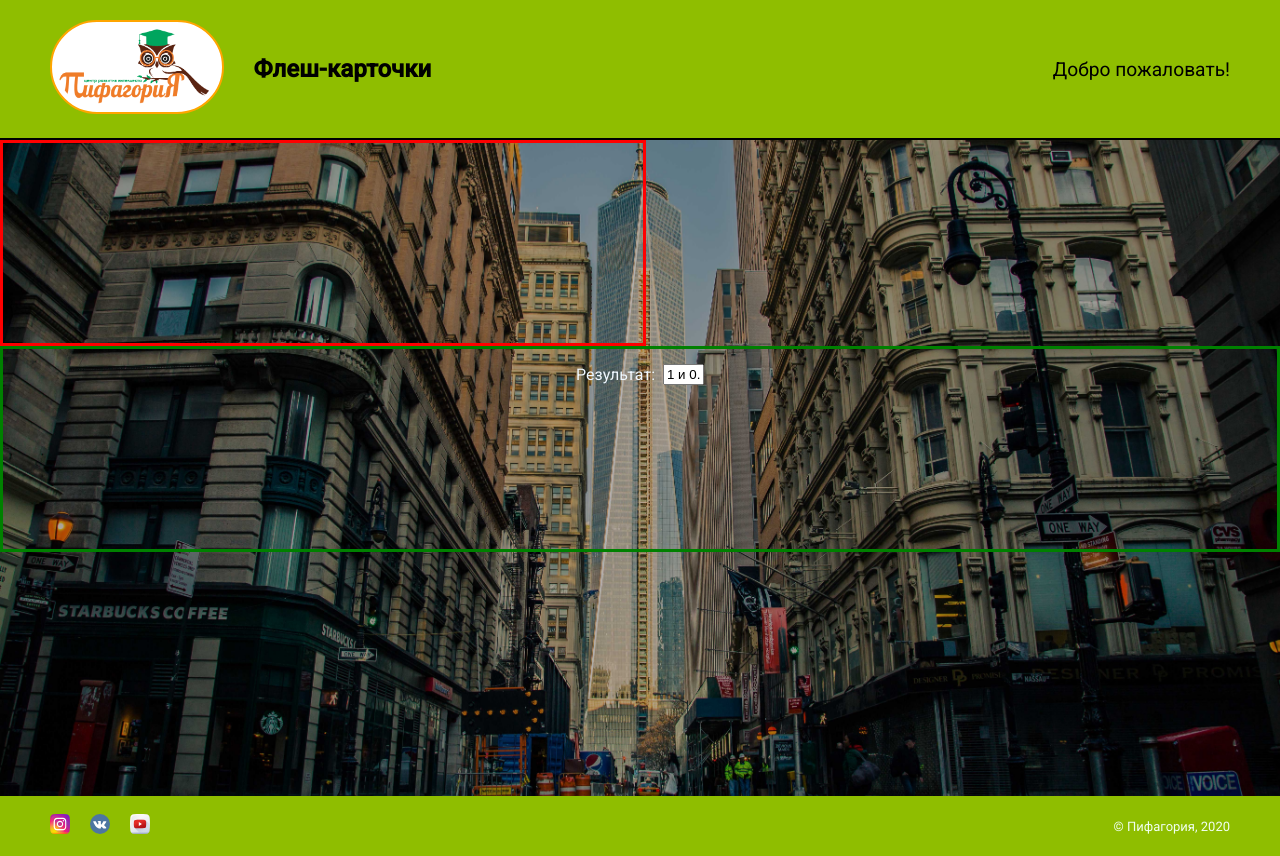
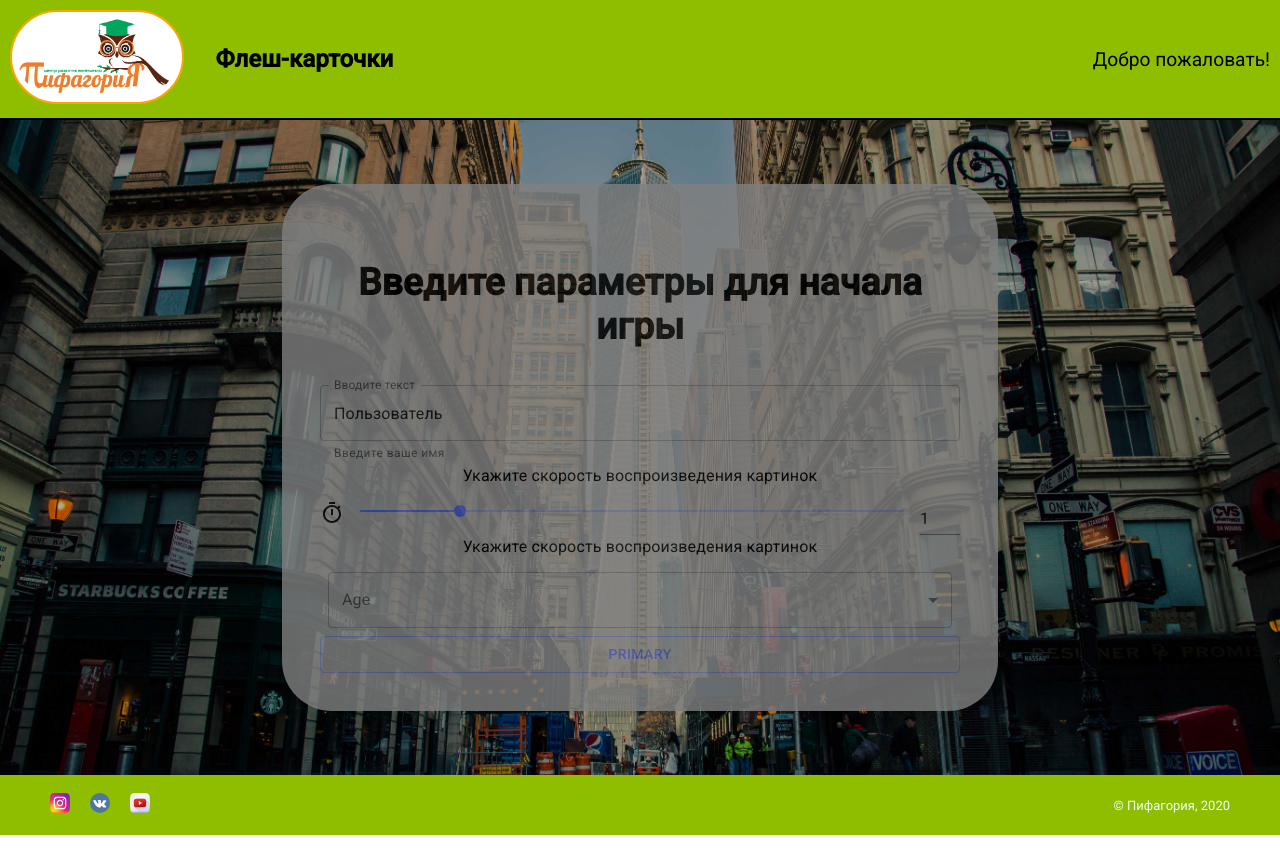
Before and after one commit to IlyaIvanchikov/flash, a React (Create React App) app: page / in a window 1280 px wide. After the commit the page ends 835 px from the top, so only its background shows below. Built offline with nearby package versions, Linux system fonts and the light colour scheme; a web font is replaced by a local one.

Commit message:
feat: delete height all;

```diff
--- a/package.json
+++ b/package.json
@@ -15,6 +15,7 @@
   "private": true,
   "dependencies": {
     "@material-ui/core": "^4.9.12",
+    "@material-ui/icons": "^4.9.1",
     "@testing-library/jest-dom": "^4.2.4",
     "@testing-library/react": "^9.3.2",
     "@testing-library/user-event": "^7.1.2",
--- a/src/components/Header/Header.css
+++ b/src/components/Header/Header.css
@@ -1,7 +1,7 @@
 .header {
   flex-grow: 1;
   background-color: #8fbe00;
-  padding: 20px 50px;
+  padding: 10px;
   border-bottom: 2px solid black;
 }
 
--- a/src/components/Main/BlockParameters/BlockParamaters.js
+++ b/src/components/Main/BlockParameters/BlockParamaters.js
@@ -1,15 +1,127 @@
 import React from 'react'
+import { makeStyles } from '@material-ui/core/styles'
+import TextField from '@material-ui/core/TextField'
+import FormGroup from '@material-ui/core/FormGroup'
+import Typography from '@material-ui/core/Typography'
+import InputLabel from '@material-ui/core/InputLabel'
+import MenuItem from '@material-ui/core/MenuItem'
+import FormControl from '@material-ui/core/FormControl'
+import Button from '@material-ui/core/Button'
+import Select from '@material-ui/core/Select'
 import Grid from '@material-ui/core/Grid'
+import Slider from '@material-ui/core/Slider'
+import Input from '@material-ui/core/Input'
+import TimerIcon from '@material-ui/icons/Timer'
 import './BlockParameters.css'
+const useStyles = makeStyles((theme) => ({
+  root: {
+    width: 250,
+  },
+  input: {
+    width: 40,
+  },
+  button: {
+    width: 140,
+  },
+  formControl: {
+    margin: theme.spacing(1),
+    minWidth: 20,
+  },
+  selectEmpty: {
+    marginTop: theme.spacing(2),
+  },
+}))
+const BlockParameters = () => {
+  const classes = useStyles()
+  const [value, setValue] = React.useState(1)
+  const [age, setAge] = React.useState('')
 
-const BlockParameters = () => {
+  const handleSliderChange = (event, newValue) => {
+    setValue(newValue)
+  }
+  const handleChange = (event) => {
+    setAge(event.target.value)
+  }
+  const handleInputChange = (event) => {
+    setValue(event.target.value === '' ? '' : Number(event.target.value))
+  }
+
+  const handleBlur = () => {
+    if (value < 0.1) {
+      setValue(0.1)
+    } else if (value > 5) {
+      setValue(5)
+    }
+  }
   return (
-    <div className="blockParameters" >
-      <Grid container justify="center">
-        <Grid container item xs={12}>
-
+    <div className="blockParameters">
+      <FormGroup className="formGroup">
+        <h3>Введите параметры для начала игры</h3>
+        <TextField
+          id="outlined-helperText"
+          label="Вводите текст"
+          defaultValue="Пользователь"
+          helperText="Введите ваше имя"
+          variant="outlined"
+        />
+        <Typography id="input-slider" gutterBottom>
+          Укажите скорость воспроизведения картинок
+        </Typography>
+        <Grid container spacing={2} alignItems="center">
+          <Grid item>
+            <TimerIcon />
+          </Grid>
+          <Grid item xs>
+            <Slider
+              value={typeof value === 'number' ? value : 0}
+              onChange={handleSliderChange}
+              aria-labelledby="input-slider"
+              max={5}
+              min={0.1}
+              step={0.1}
+            />
+          </Grid>
+          <Grid item>
+            <Input
+              className={classes.input}
+              value={value}
+              margin="dense"
+              onChange={handleInputChange}
+              onBlur={handleBlur}
+              inputProps={{
+                step: 0.1,
+                min: 0.1,
+                max: 5,
+                type: 'number',
+                'aria-labelledby': 'input-slider',
+              }}
+            />
+          </Grid>
         </Grid>
-      </Grid>
+        <Typography id="input-slider" gutterBottom>
+          Укажите скорость воспроизведения картинок
+        </Typography>
+        <FormControl variant="outlined" className={classes.formControl}>
+          <InputLabel id="demo-simple-select-outlined-label">Age</InputLabel>
+          <Select
+            labelId="demo-simple-select-outlined-label"
+            id="demo-simple-select-outlined"
+            value={age}
+            onChange={handleChange}
+            label="Age"
+          >
+            <MenuItem value="">
+              <em>None</em>
+            </MenuItem>
+            <MenuItem value={10}>Ten</MenuItem>
+            <MenuItem value={20}>Twenty</MenuItem>
+            <MenuItem value={30}>Thirty</MenuItem>
+          </Select>
+        </FormControl>
+        <Button variant="outlined" color="primary">
+  Primary
+</Button>
+      </FormGroup>
     </div>
   )
 }
--- a/src/components/Main/BlockParameters/BlockParameters.css
+++ b/src/components/Main/BlockParameters/BlockParameters.css
@@ -1,6 +1,19 @@
 .blockParameters {
   flex-grow: 1;
-  width: 50vw;
-  height: 25vh;
-  border: 3px solid red;
+  display: flex;
+  flex-direction: row;
+  justify-content: center;
+  align-items: center;
 }
+
+.formGroup {
+  background-color: grey;
+  width: 50%;
+  position: relative;
+  opacity: 0.8;
+  border-radius: 50px;
+  text-align: center;
+  padding: 3%;
+  margin: 5%;
+  font-size: 2rem;
+}
--- a/src/components/Main/Main.css
+++ b/src/components/Main/Main.css
@@ -1,7 +1,6 @@
 .main {
     flex-grow: 1;
     background-color: #8fbe00;
-    height: 82vh;
     background-image: url('../../resources/img/background-photo.jpg');
     background-position: center center;
     background-repeat: no-repeat;
--- a/src/components/Main/Main.js
+++ b/src/components/Main/Main.js
@@ -1,5 +1,5 @@
 import React, { useState } from 'react'
-import BlockPatameters from './BlockParameters/BlockParamaters'
+import BlockParamaters from './BlockParameters/BlockParamaters'
 import BlockResult from './BlockResult/BlockResult'
 // import Grid from '@material-ui/core/Grid'
 import './Main.css'
@@ -11,8 +11,8 @@
 
   return (
     <main className="main">
-      <BlockPatameters />
-      <BlockResult test={[countNumber, time]} />
+      <BlockParamaters />
+      {/* <BlockResult test={[countNumber, time]} /> */}
     </main>
   )
 }
```
Also changed, not shown: 1 other file (tests, documents, lock files or other folders).
